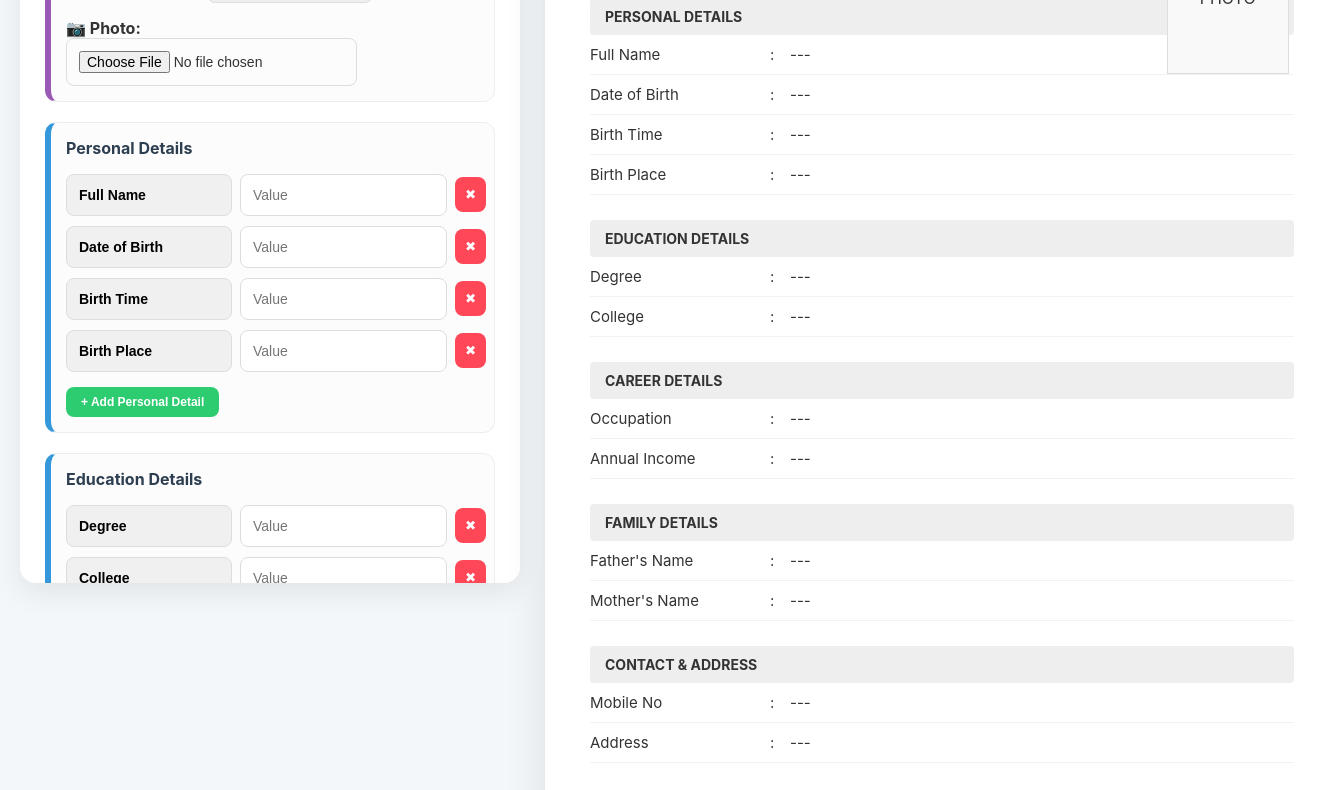
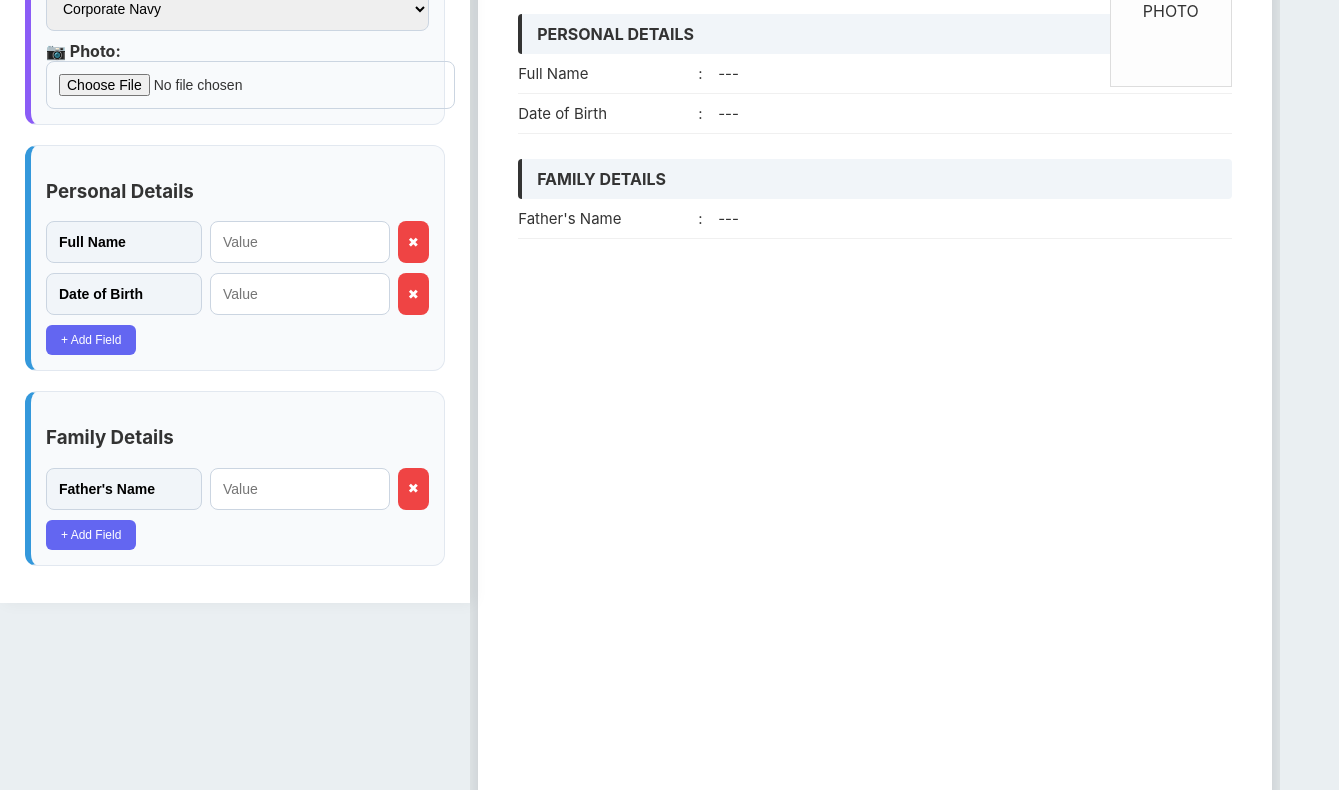
Before and after one commit to shubham12345-guthub/Biodata-maker, a plain HTML site: page index.html in a window 1280 px wide. Shown: the part 247-1037 px from the top of the page, 1339 px wide, since content can reach past the window. Drawn offline with Linux system fonts and the light colour scheme.

Commit message:
Update index.html

```diff
--- a/index.html
+++ b/index.html
@@ -2,145 +2,118 @@
 <html lang="en">
 <head>
     <meta charset="UTF-8">
-    <meta name="viewport" content="width=device-width, initial-scale=1.0">
-    <title>Professional Biodata Maker | Full Features</title>
+    <meta name="viewport" content="width=device-width, initial-scale=1.0, maximum-scale=1.0">
+    <title>Universal Biodata Maker | PC & Mobile</title>
     <script src="https://cdnjs.cloudflare.com/ajax/libs/html2pdf.js/0.10.1/html2pdf.bundle.min.js"></script>
     <style>
-        :root { --primary: #2c3e50; --accent: #3498db; --bg: #f4f7f9; }
-        body { font-family: 'Inter', sans-serif; background: var(--bg); margin: 0; padding: 20px; color: #333; }
+        :root { --primary: #2c3e50; --accent: #3498db; --bg: #eaeff2; }
+        body { font-family: 'Inter', sans-serif; background: var(--bg); margin: 0; padding: 0; color: #333; }
 
-        .main-container { display: flex; gap: 25px; max-width: 1500px; margin: auto; align-items: flex-start; }
+        /* Layout Engine */
+        .app-wrapper { display: flex; flex-direction: row; min-height: 100vh; }
 
-        /* Editor Side */
-        .editor-side { flex: 0 0 450px; background: #fff; padding: 25px; border-radius: 16px; box-shadow: 0 10px 30px rgba(0,0,0,0.08); max-height: 95vh; overflow-y: auto; }
-        .section-box { background: #fcfcfc; padding: 15px; border-radius: 12px; margin-bottom: 20px; border: 1px solid #eee; border-left: 6px solid var(--accent); }
-        h3 { margin-top: 0; font-size: 1rem; color: var(--primary); display: flex; justify-content: space-between; align-items: center; }
+        /* Editor Sidebar (Left on PC, Top on Mobile) */
+        .editor-side { width: 420px; background: #fff; padding: 25px; box-shadow: 4px 0 15px rgba(0,0,0,0.05); z-index: 10; height: 100vh; overflow-y: auto; position: sticky; top: 0; }
 
-        .input-row { display: flex; align-items: center; gap: 8px; margin-bottom: 10px; }
-        input, select { flex: 1; padding: 12px; border: 1px solid #ddd; border-radius: 8px; font-size: 14px; }
-        .key-input { font-weight: bold; background: #f0f0f0; max-width: 140px; }
+        /* Preview Side (Right on PC, Bottom on Mobile) */
+        .preview-side { flex: 1; display: flex; flex-direction: column; align-items: center; padding: 40px 20px; overflow-x: hidden; }
 
-        /* Preview Area */
-        .preview-side { flex: 1; display: flex; flex-direction: column; align-items: center; }
-        #pdf-content { background: white; width: 210mm; min-height: 296mm; padding: 45px; box-sizing: border-box; position: relative; box-shadow: 0 0 40px rgba(0,0,0,0.1); }
+        /* THE MOBILE SCALE TRICK */
+        .pdf-scaler { transform-origin: top center; transition: 0.3s; }
 
-        /* THEMES (All 15 Styles) */
+        #pdf-content {
+            width: 210mm; /* Strict A4 Width */
+            min-height: 297mm; /* Strict A4 Height */
+            background: white;
+            padding: 40px;
+            box-sizing: border-box;
+            position: relative;
+            box-shadow: 0 0 30px rgba(0,0,0,0.2);
+        }
+
+        /* Responsive Form elements */
+        .section-box { background: #f8fafc; padding: 15px; border-radius: 12px; margin-bottom: 20px; border: 1px solid #e2e8f0; border-left: 6px solid var(--accent); }
+        .input-row { display: flex; gap: 8px; margin-bottom: 10px; }
+        input, select { flex: 1; padding: 12px; border: 1px solid #cbd5e1; border-radius: 8px; font-size: 14px; width: 100%; }
+        .key-input { font-weight: bold; background: #f1f5f9; max-width: 130px; }
+
+        /* PDF Elements */
+        .doc-title { font-size: 40px; font-weight: 900; text-align: center; margin-bottom: 30px; letter-spacing: 5px; text-transform: uppercase; }
+        .photo-box { position: absolute; top: 40px; right: 40px; width: 120px; height: 150px; border: 1px solid #ddd; background: #fdfdfd; display: flex; align-items: center; justify-content: center; overflow: hidden; }
+        .photo-box img { width: 100%; height: 100%; object-fit: cover; }
+        .preview-heading { background: #f1f5f9; padding: 10px 15px; font-weight: bold; margin-top: 25px; text-transform: uppercase; border-radius: 4px; border-left: 4px solid #333; }
+        .entry { display: grid; grid-template-columns: 180px 20px 1fr; padding: 10px 0; border-bottom: 1px solid #f0f0f0; font-size: 15px; }
+
+        /* Themes */
         .theme-1 { border-top: 20px solid #2c3e50; }
-        .theme-2 { border: 15px solid #d4af37; font-family: 'Georgia', serif; }
-        .theme-3 { border-left: 20px solid #3498db; background: #f9fcff; }
-        .theme-4 { border: 12px solid #27ae60; }
-        .theme-5 { border-top: 20px solid #e91e63; }
-        .theme-6 { background: #222; color: #eee !important; }
-        .theme-6 .preview-heading { background: #444; color: #fff; }
-        .theme-7 { border: 2px solid #8e44ad; }
-        .theme-8 { background: linear-gradient(135deg, #fff, #e3f2fd); border-right: 15px solid #1976d2; }
-        .theme-9 { font-family: 'Courier New', monospace; border: 1px solid #333; }
-        .theme-10 { border-top: 25px solid #ff5722; border-bottom: 25px solid #ff5722; }
-        .theme-11 { border-left: 10px solid #607d8b; border-right: 10px solid #607d8b; }
-        .theme-12 { background: #fffde7; border: 5px dashed #fbc02d; }
-        .theme-13 { border: 15px solid #795548; color: #3e2723; }
-        .theme-14 { border-top: 20px solid #00bcd4; border-left: 20px solid #00bcd4; }
-        .theme-15 { background: #f3e5f5; border: 10px solid #7b1fa2; border-radius: 50px 0; }
+        .theme-2 { border: 15px solid #d4af37; }
+        .theme-6 { background: #1a1a1a; color: white !important; }
+        .theme-6 .preview-heading { background: #333; color: white; border-left-color: #666; }
 
-        .doc-title { font-size: 42px; font-weight: 900; text-align: center; margin-bottom: 30px; letter-spacing: 8px; text-transform: uppercase; }
-        .photo-box { position: absolute; top: 50px; right: 50px; width: 120px; height: 150px; border: 1px solid #ddd; background: #f9f9f9; display: flex; align-items: center; justify-content: center; overflow: hidden; }
-        .photo-box img { width: 100%; height: 100%; object-fit: cover; }
-        .preview-heading { background: #eee; padding: 10px 15px; font-weight: bold; margin-top: 25px; text-transform: uppercase; border-radius: 4px; font-size: 14px; }
-        .entry { display: grid; grid-template-columns: 180px 20px 1fr; padding: 10px 0; border-bottom: 1px solid rgba(0,0,0,0.05); font-size: 15px; }
+        /* Buttons */
+        .btn-download { background: #10b981; color: white; border: none; padding: 15px 40px; border-radius: 50px; cursor: pointer; font-size: 18px; font-weight: bold; margin-bottom: 30px; box-shadow: 0 4px 15px rgba(16, 185, 129, 0.4); }
+        .btn-add { background: #6366f1; color: white; border: none; padding: 8px 15px; border-radius: 6px; cursor: pointer; font-size: 12px; }
+        .btn-del { background: #ef4444; color: white; border: none; padding: 10px; border-radius: 8px; cursor: pointer; }
 
-        .btn-add { background: #2ecc71; color: white; border: none; padding: 8px 15px; border-radius: 8px; cursor: pointer; font-size: 12px; font-weight: bold; margin-top: 5px; }
-        .btn-del { background: #ff4757; color: white; border: none; padding: 10px; border-radius: 8px; cursor: pointer; }
-        .btn-download { background: #3498db; color: white; border: none; padding: 18px 50px; border-radius: 50px; cursor: pointer; font-weight: bold; font-size: 20px; margin-bottom: 20px; box-shadow: 0 10px 20px rgba(52, 152, 219, 0.3); }
+        /* MOBILE ADJUSTMENTS */
+        @media (max-width: 800px) {
+            .app-wrapper { flex-direction: column; }
+            .editor-side { width: 100%; height: auto; position: relative; padding: 15px; box-sizing: border-box; }
+            .preview-side { padding: 20px 5px; background: #333; }
+            .btn-download { width: 90%; position: sticky; top: 10px; z-index: 100; }
 
-        @media (max-width: 1000px) { .main-container { flex-direction: column; } .editor-side { width: 100%; flex: none; } }
+            /* Scale the A4 preview down to fit mobile screen width */
+            .pdf-scaler { transform: scale(0.42); } /* Adjust this if needed for your specific screen */
+        }
     </style>
 </head>
 <body>
 
-<div class="main-container">
+<div class="app-wrapper">
     <div class="editor-side">
-        <h2 style="margin-top:0;">⚡ Biodata Pro Editor</h2>
+        <h2 style="margin-top:0;">📋 Professional Maker</h2>
 
-        <div class="section-box" style="border-left-color: #e67e22;">
+        <div class="section-box" style="border-left-color: #f59e0b;">
             <label><b>📝 Document Title:</b></label>
-            <input type="text" id="userDocTitle" value="BIODATA" oninput="updatePreview()" style="font-weight: bold; border: 2px solid #e67e22;">
+            <input type="text" id="userTitle" value="BIODATA" oninput="updatePreview()">
         </div>
 
-        <div class="section-box" style="border-left-color: #9b59b6;">
-            <label><b>🎨 Select Theme:</b></label>
-            <select id="themeSelect" onchange="updatePreview()">
-                <option value="theme-1">1. Corporate Navy</option>
-                <option value="theme-2">2. Royal Gold</option>
-                <option value="theme-3">3. Modern Sky</option>
-                <option value="theme-4">4. Forest Green</option>
-                <option value="theme-5">5. Elegant Rose</option>
-                <option value="theme-6">6. Midnight Dark</option>
-                <option value="theme-7">7. Lavender Border</option>
-                <option value="theme-8">8. Ocean Gradient</option>
-                <option value="theme-9">9. Typewriter</option>
-                <option value="theme-10">10. Sunset Bold</option>
-                <option value="theme-11">11. Slate Modern</option>
-                <option value="theme-12">12. Vintage Paper</option>
-                <option value="theme-13">13. Earthy Coffee</option>
-                <option value="theme-14">14. Cyan Corner</option>
-                <option value="theme-15">15. Artistic Purple</option>
+        <div class="section-box" style="border-left-color: #8b5cf6;">
+            <label><b>🎨 Choose Theme:</b></label>
+            <select id="themeSelect" onchange="updatePreview()" style="margin: 10px 0;">
+                <option value="theme-1">Corporate Navy</option>
+                <option value="theme-2">Royal Gold</option>
+                <option value="theme-3">Modern Sky</option>
+                <option value="theme-6">Midnight Dark</option>
+                <option value="theme-10">Sunset Orange</option>
             </select>
-            <label style="display:block; margin-top:15px;"><b>📷 Photo:</b></label>
+            <label><b>📷 Photo:</b></label>
             <input type="file" accept="image/*" onchange="uploadImage(event)">
         </div>
 
         <div id="all-sections">
             <div class="section-box">
                 <h3>Personal Details</h3>
-                <div class="field-container">
-                    <div class="input-row"><input value="Full Name" class="key-input"><input placeholder="Value" class="val-input" oninput="updatePreview()"><button class="btn-del" onclick="removeField(this)">✖</button></div>
-                    <div class="input-row"><input value="Date of Birth" class="key-input"><input placeholder="Value" class="val-input" oninput="updatePreview()"><button class="btn-del" onclick="removeField(this)">✖</button></div>
-                    <div class="input-row"><input value="Birth Time" class="key-input"><input placeholder="Value" class="val-input" oninput="updatePreview()"><button class="btn-del" onclick="removeField(this)">✖</button></div>
-                    <div class="input-row"><input value="Birth Place" class="key-input"><input placeholder="Value" class="val-input" oninput="updatePreview()"><button class="btn-del" onclick="removeField(this)">✖</button></div>
+                <div class="fields">
+                    <div class="input-row"><input value="Full Name" class="key-input"><input placeholder="Value" class="val-input" oninput="updatePreview()"><button class="btn-del" onclick="this.parentElement.remove();updatePreview()">✖</button></div>
+                    <div class="input-row"><input value="Date of Birth" class="key-input"><input placeholder="Value" class="val-input" oninput="updatePreview()"><button class="btn-del" onclick="this.parentElement.remove();updatePreview()">✖</button></div>
                 </div>
-                <button class="btn-add" onclick="addField(this)">+ Add Personal Detail</button>
+                <button class="btn-add" onclick="addField(this)">+ Add Field</button>
             </div>
-
-            <div class="section-box">
-                <h3>Education Details</h3>
-                <div class="field-container">
-                    <div class="input-row"><input value="Degree" class="key-input"><input placeholder="Value" class="val-input" oninput="updatePreview()"><button class="btn-del" onclick="removeField(this)">✖</button></div>
-                    <div class="input-row"><input value="College" class="key-input"><input placeholder="Value" class="val-input" oninput="updatePreview()"><button class="btn-del" onclick="removeField(this)">✖</button></div>
-                </div>
-                <button class="btn-add" onclick="addField(this)">+ Add Education</button>
-            </div>
-
-            <div class="section-box">
-                <h3>Career Details</h3>
-                <div class="field-container">
-                    <div class="input-row"><input value="Occupation" class="key-input"><input placeholder="Value" class="val-input" oninput="updatePreview()"><button class="btn-del" onclick="removeField(this)">✖</button></div>
-                    <div class="input-row"><input value="Annual Income" class="key-input"><input placeholder="Value" class="val-input" oninput="updatePreview()"><button class="btn-del" onclick="removeField(this)">✖</button></div>
-                </div>
-                <button class="btn-add" onclick="addField(this)">+ Add Career Info</button>
-            </div>
-
             <div class="section-box">
                 <h3>Family Details</h3>
-                <div class="field-container">
-                    <div class="input-row"><input value="Father's Name" class="key-input"><input placeholder="Value" class="val-input" oninput="updatePreview()"><button class="btn-del" onclick="removeField(this)">✖</button></div>
-                    <div class="input-row"><input value="Mother's Name" class="key-input"><input placeholder="Value" class="val-input" oninput="updatePreview()"><button class="btn-del" onclick="removeField(this)">✖</button></div>
+                <div class="fields">
+                    <div class="input-row"><input value="Father's Name" class="key-input"><input placeholder="Value" class="val-input" oninput="updatePreview()"><button class="btn-del" onclick="this.parentElement.remove();updatePreview()">✖</button></div>
                 </div>
-                <button class="btn-add" onclick="addField(this)">+ Add Family Detail</button>
-            </div>
-
-            <div class="section-box">
-                <h3>Contact & Address</h3>
-                <div class="field-container">
-                    <div class="input-row"><input value="Mobile No" class="key-input"><input placeholder="Value" class="val-input" oninput="updatePreview()"><button class="btn-del" onclick="removeField(this)">✖</button></div>
-                    <div class="input-row"><input value="Address" class="key-input"><input placeholder="Value" class="val-input" oninput="updatePreview()"><button class="btn-del" onclick="removeField(this)">✖</button></div>
-                </div>
-                <button class="btn-add" onclick="addField(this)">+ Add Contact</button>
+                <button class="btn-add" onclick="addField(this)">+ Add Field</button>
             </div>
         </div>
     </div>
 
     <div class="preview-side">
-        <button class="btn-download" onclick="downloadPDF()">Download PDF</button>
+        <button class="btn-download" onclick="downloadPDF()">⬇ Download PDF</button>
+
+        <div class="pdf-scaler" id="scaler">
             <div id="pdf-content" class="theme-1">
                 <div class="photo-box">
                     <img id="img-output" style="display:none">
@@ -151,8 +124,23 @@
             </div>
         </div>
     </div>
+</div>
 
 <script>
+    // Auto-adjust scale on mobile load
+    function adjustScale() {
+        if (window.innerWidth < 800) {
+            const scale = (window.innerWidth - 20) / 794; // 794px is roughly 210mm
+            document.getElementById('scaler').style.transform = `scale(${scale})`;
+            document.querySelector('.preview-side').style.height = (297 * 3.78 * scale + 100) + 'px';
+        } else {
+            document.getElementById('scaler').style.transform = `scale(1)`;
+            document.querySelector('.preview-side').style.height = 'auto';
+        }
+    }
+    window.addEventListener('resize', adjustScale);
+    window.addEventListener('load', adjustScale);
+
     function uploadImage(e) {
         const reader = new FileReader();
         reader.onload = () => {
@@ -164,54 +152,44 @@
     }
 
     function addField(btn) {
-        const container = btn.previousElementSibling;
         const div = document.createElement('div');
         div.className = 'input-row';
-        div.innerHTML = `<input placeholder="Label" class="key-input"><input placeholder="Value" class="val-input" oninput="updatePreview()"><button class="btn-del" onclick="removeField(this)">✖</button>`;
-        container.appendChild(div);
-        updatePreview();
-    }
-
-    function removeField(btn) {
-        btn.parentElement.remove();
+        div.innerHTML = `<input placeholder="Label" class="key-input"><input placeholder="Value" class="val-input" oninput="updatePreview()"><button class="btn-del" onclick="this.parentElement.remove();updatePreview()">✖</button>`;
+        btn.previousElementSibling.appendChild(div);
         updatePreview();
     }
 
     function updatePreview() {
-        const titleInput = document.getElementById('userDocTitle').value;
-        document.getElementById('display-title').innerText = titleInput || 'BIODATA';
-
-        const theme = document.getElementById('themeSelect').value;
-        document.getElementById('pdf-content').className = theme;
+        document.getElementById('display-title').innerText = document.getElementById('userTitle').value || 'BIODATA';
+        document.getElementById('pdf-content').className = document.getElementById('themeSelect').value;
 
         const render = document.getElementById('preview-render');
         render.innerHTML = '';
-        const sections = document.querySelectorAll('#all-sections .section-box');
-
-        sections.forEach(sec => {
-            const heading = sec.querySelector('h3').innerText;
+        document.querySelectorAll('#all-sections .section-box').forEach(sec => {
+            const title = sec.querySelector('h3').innerText;
             const rows = sec.querySelectorAll('.input-row');
-
             if(rows.length > 0) {
-                render.innerHTML += `<div class="preview-heading">${heading}</div>`;
+                let html = `<div class="preview-heading">${title}</div>`;
                 rows.forEach(row => {
                     const k = row.querySelector('.key-input').value;
                     const v = row.querySelector('.val-input').value || '---';
-                    render.innerHTML += `<div class="entry"><div>${k}</div><div>:</div><div>${v}</div></div>`;
+                    html += `<div class="entry"><div>${k}</div><div>:</div><div>${v}</div></div>`;
                 });
+                render.innerHTML += html;
             }
         });
     }
 
-    function downloadPDF() {
+    async function downloadPDF() {
         const element = document.getElementById('pdf-content');
         const opt = {
             margin: 0,
             filename: 'Professional_Biodata.pdf',
-            image: { type: 'jpeg', quality: 1 },
-            html2canvas: { scale: 3, useCORS: true },
+            image: { type: 'jpeg', quality: 0.98 },
+            html2canvas: { scale: 3, useCORS: true, letterRendering: true },
             jsPDF: { unit: 'mm', format: 'a4', orientation: 'portrait' }
         };
+        // The script captures the 210mm div exactly
         html2pdf().set(opt).from(element).save();
     }
 
```
Lines whose indentation alone changed are shown as unchanged.
